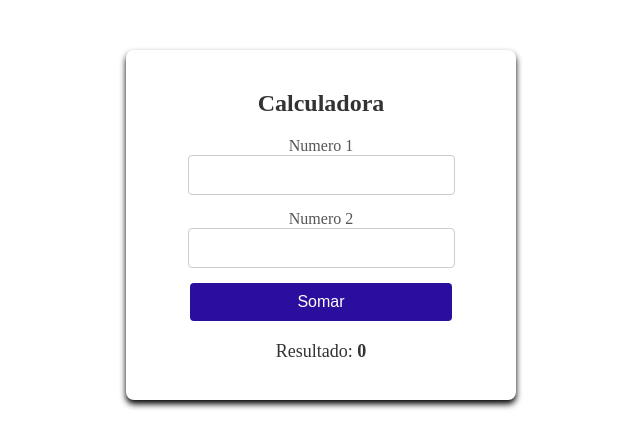
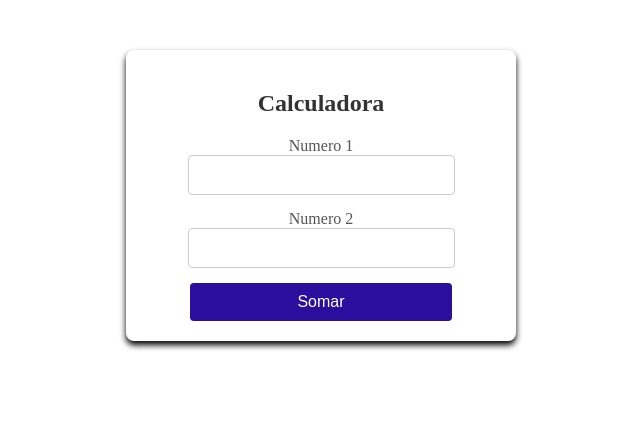
Before and after one commit to anamsilva1981/Projeto-Calculadora-de-soma, an Angular app: page / in a window 1280 px wide. Shown: the top 448 px of the page, without its empty margins (319-959 px from the left). Built offline with nearby package versions, Linux system fonts and the light colour scheme.

Commit message:
[Feature] Adiciona verificação condicional para exibição do resultado na calculadora

```diff
--- a/src/app/calculadora/calculadora.component.html
+++ b/src/app/calculadora/calculadora.component.html
@@ -12,8 +12,10 @@
             <button type="submit">Somar</button>
         </form>
 
-        <div class="result-display">
-            <p>Resultado: <span id="result">{{resultado}}</span></p>
-        </div>
+        @if (resultado) {
+            <div class="result-display">
+                <p>Resultado: <span id="result">{{resultado}}</span></p>
+            </div>
+        }
     </div>
 </div>
```
